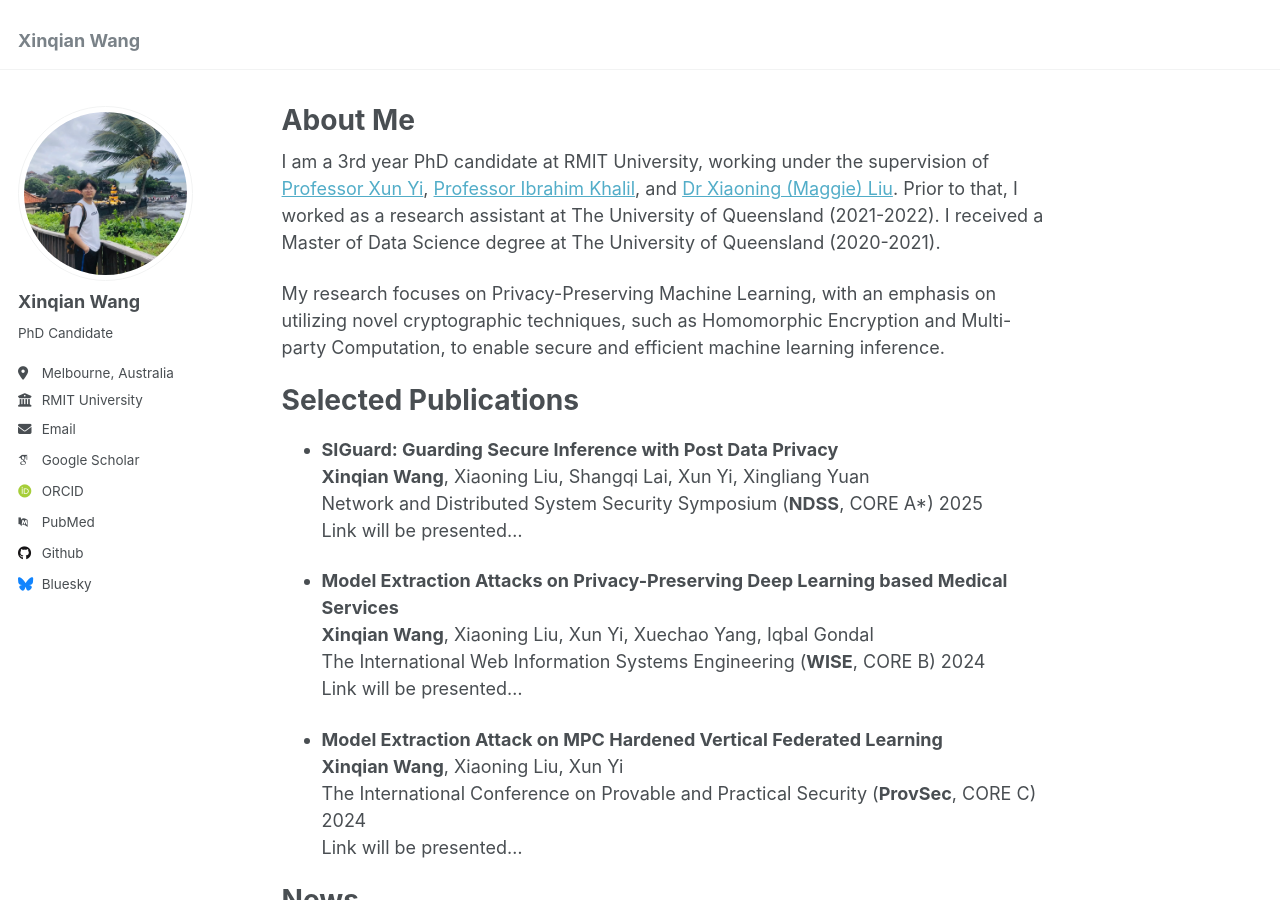
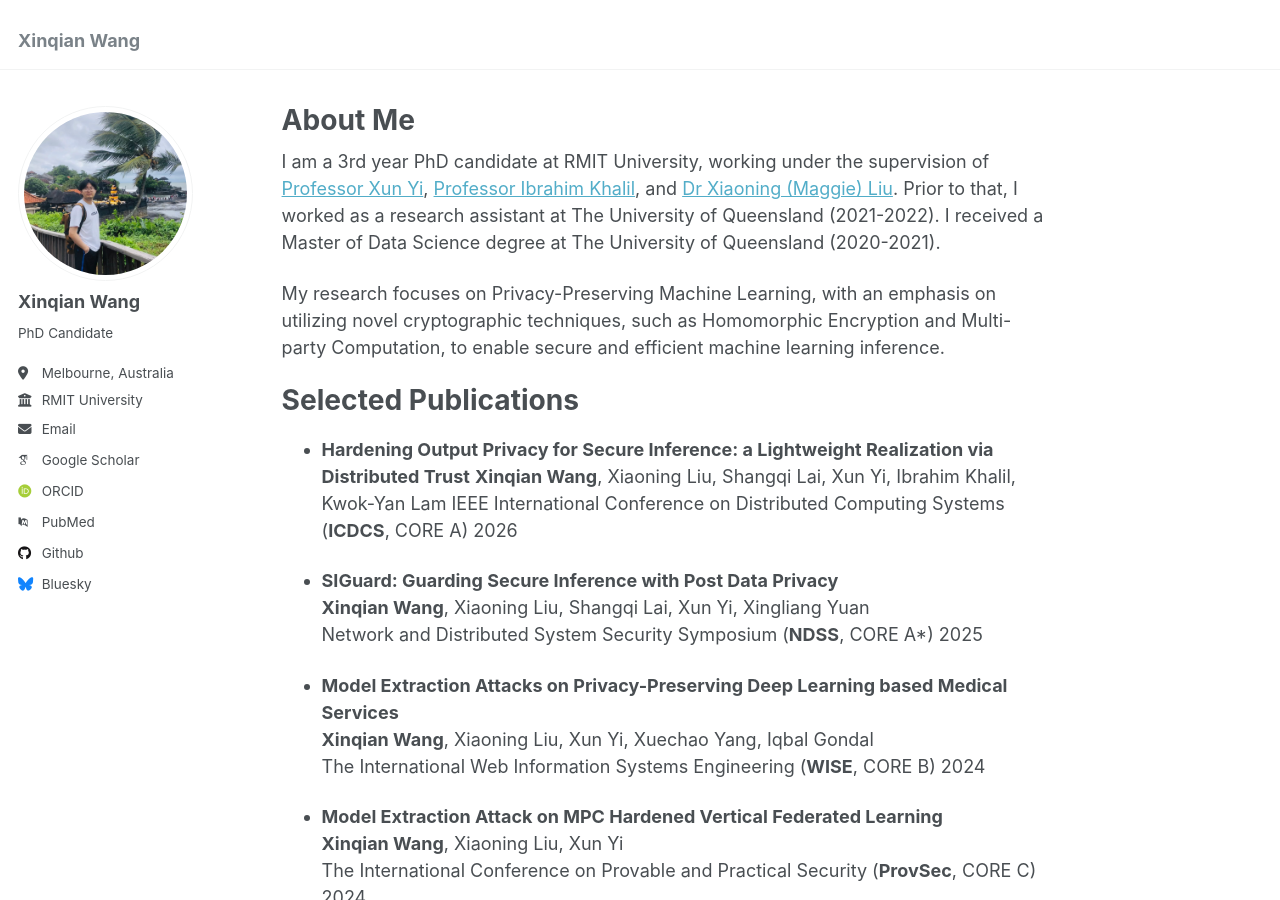
Before and after one commit to Wangxinqian/Academic, a Jekyll site: the page built from _pages/about.md, in a window 1280 px wide and 900 px high. Built offline with Jekyll 4.4.1, drawn with Linux system fonts in a browser that asks for light colours; some web fonts are replaced.

Commit message:
Update about.md

```diff
--- a/_pages/about.md
+++ b/_pages/about.md
@@ -13,20 +13,21 @@ My research focuses on Privacy-Preserving Machine Learning, with an emphasis on
 
 Selected Publications
 ======
+- **Hardening Output Privacy for Secure Inference: a Lightweight Realization via Distributed Trust**
+  **Xinqian Wang**, Xiaoning Liu, Shangqi Lai, Xun Yi, Ibrahim Khalil, Kwok-Yan Lam
+  IEEE International Conference on Distributed Computing Systems (**ICDCS**, CORE A) 2026
+
 - **SIGuard: Guarding Secure Inference with Post Data Privacy**
   **Xinqian Wang**, Xiaoning Liu, Shangqi Lai, Xun Yi, Xingliang Yuan
   Network and Distributed System Security Symposium (**NDSS**, CORE A*) 2025
-  Link will be presented... <!-- 这是我之后paper的链接[Link to Paper](https://example.com/paper1) -->
 
 - **Model Extraction Attacks on Privacy-Preserving Deep Learning based Medical Services**
   **Xinqian Wang**, Xiaoning Liu, Xun Yi, Xuechao Yang, Iqbal Gondal
   The International Web Information Systems Engineering (**WISE**, CORE B) 2024
-  Link will be presented... <!-- 这是我之后paper的链接[Link to Paper](https://example.com/paper1) -->
 
 - **Model Extraction Attack on MPC Hardened Vertical Federated Learning**
   **Xinqian Wang**, Xiaoning Liu, Xun Yi
   The International Conference on Provable and Practical Security (**ProvSec**, CORE C) 2024
-  Link will be presented... <!-- 这是我之后paper的链接[Link to Paper](https://example.com/paper1) -->
 
 News
 ======
```
